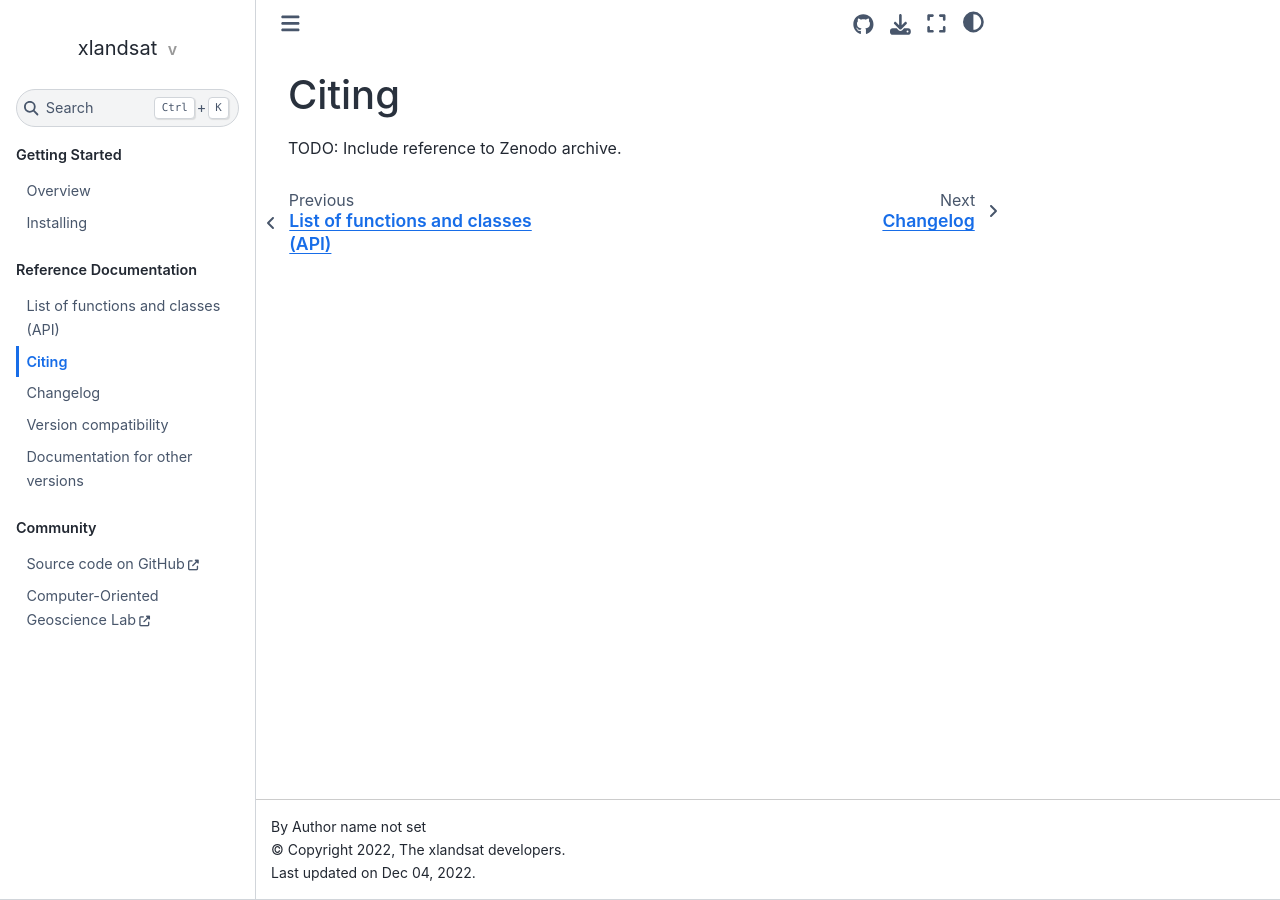
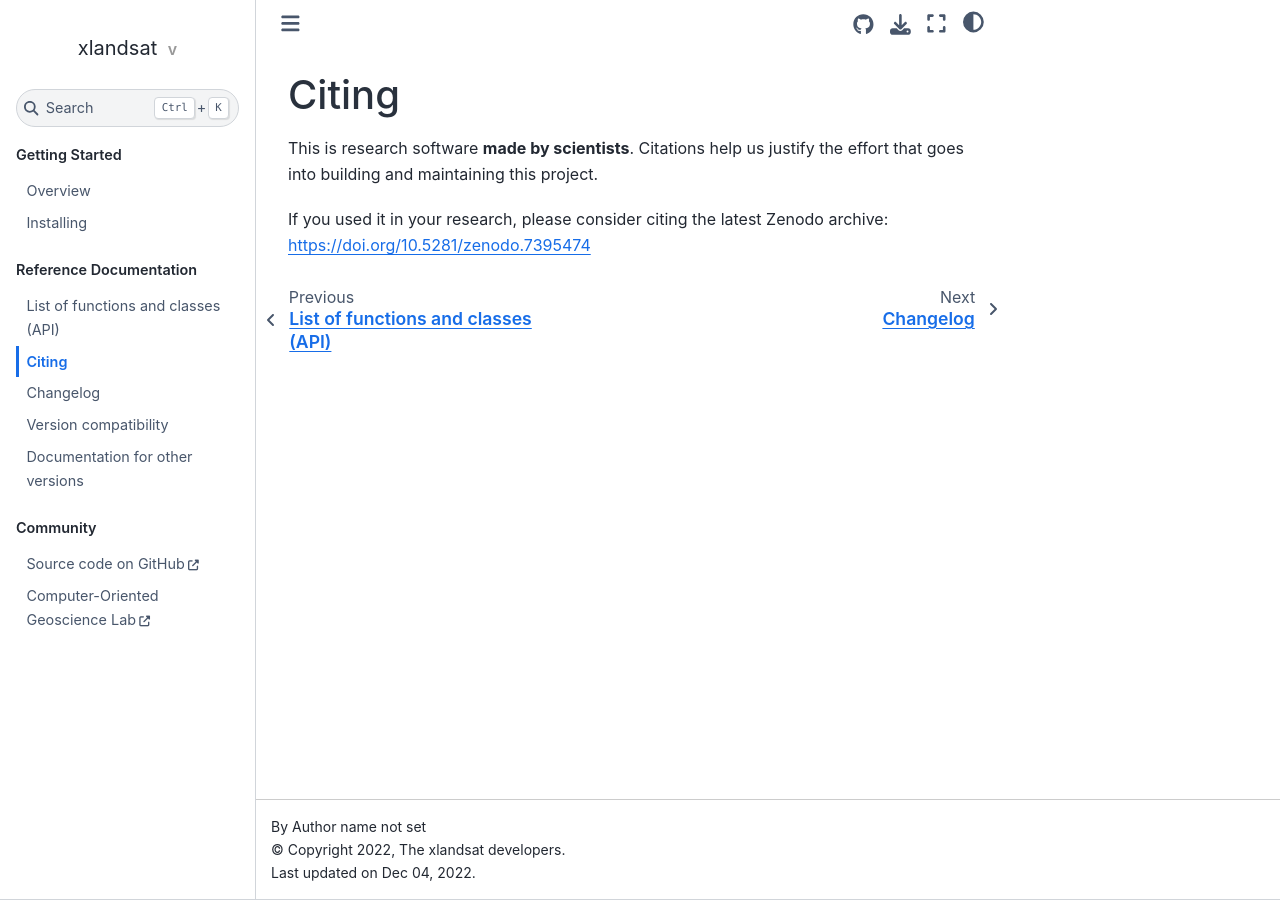
Before and after one commit to compgeolab/xlandsat, a Sphinx documentation site: the page built from doc/citing.rst, in a window 1280 px wide. Built offline with Sphinx 7.4.7 and the Sphinx Book theme 1.1.4, drawn with Linux system fonts in a browser that asks for light colours; the version number could not be read and is left out.

Commit message:
Add the Zenodo DOI for the first release
Reserved the DOI for v0.0.1 to citation and changelog.

```diff
--- a/doc/changes.rst
+++ b/doc/changes.rst
@@ -6,9 +6,9 @@ Changelog
 Version 0.0.1
 -------------
 
-Released on: 2022/XX/XX
+Released on: 2022/12/04
 
-doi: https://doi.org/XXX
+doi: https://doi.org/10.5281/zenodo.7395474
 
 **First release of xlandsat!** This first release provides:
 
--- a/doc/citing.rst
+++ b/doc/citing.rst
@@ -3,4 +3,8 @@
 Citing
 ======
 
-TODO: Include reference to Zenodo archive.
+This is research software **made by scientists**. Citations help us justify the
+effort that goes into building and maintaining this project.
+
+If you used it in your research, please consider citing the latest Zenodo
+archive: https://doi.org/10.5281/zenodo.7395474
```
